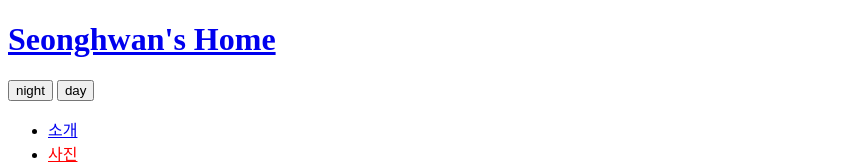
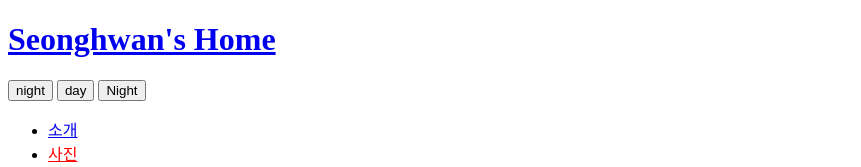
Before and after one commit to hwan129/web, a plain HTML site: page practice/3.html in a window 1280 px wide. Shown: the top 167 px of the page, without its empty margins (0-861 px from the left). Drawn offline with Linux system fonts and the light colour scheme.

Commit message:
Toggle button, unfinished

```diff
--- a/practice/3.html
+++ b/practice/3.html
@@ -19,6 +19,17 @@
         document.querySelector('body').style.backgroundColor = 'white';
         document.querySelector('body').style.color = 'black';
         ">
+        <input type="button" value="Night" onclick="
+        if(document.querySelector('body').style.backgroundColor == 'white'){ // 배경이 흰색일 때
+            document.querySelector('body').style.backgroundColor = 'black';
+            document.querySelector('body').style.color = 'white';
+            value = 'Day';
+        } else{ // 배경이 검정
+            document.querySelector('body').style.backgroundColor = 'white';
+            document.querySelector('body').style.color = 'black';
+            value = 'Night';
+        }
+        ">
 
 
         <div id="grid">
```
